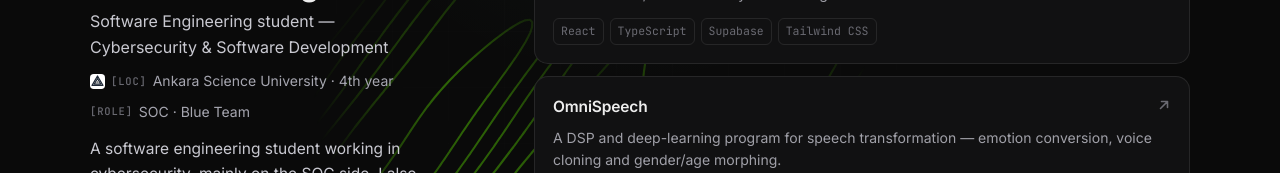
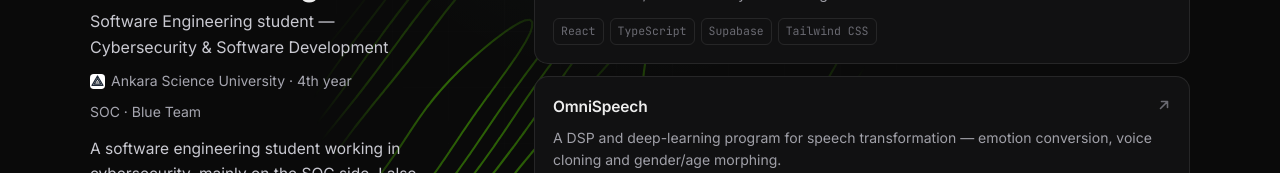
Before and after one commit to HasanBasriEngin/HasanBasriEngin.github.io, a React (Vite) app: page / in a window 1280 px wide. Shown: the part 193-366 px from the top of the page. Built offline with nearby package versions, Linux system fonts and the light colour scheme.

Commit message:
Typewriter only on the bio; drop the [LOC]/[ROLE] tags
Meta lines (university, role) are back to plain static text. The
teletype effect now runs only on the bio paragraph, starting sooner
(delay 600ms).

```diff
--- a/src/App.tsx
+++ b/src/App.tsx
@@ -125,29 +125,15 @@
           <div className="meta">
             <span>
               <UniIcon />
-              <span className="tw-tag">[LOC]</span>
-              <Typewriter
-                text={profile.university[lang]}
-                delay={450}
-                speed={40}
-                instant={twInstant}
-              />
+              {profile.university[lang]}
             </span>
-            <span>
-              <span className="tw-tag">[ROLE]</span>
-              <Typewriter
-                text={profile.focus[lang]}
-                delay={1600}
-                speed={40}
-                instant={twInstant}
-              />
-            </span>
+            <span>{profile.focus[lang]}</span>
           </div>
 
           <p className="bio">
             <Typewriter
               text={profile.bio[lang]}
-              delay={1750}
+              delay={600}
               speed={8}
               instant={twInstant}
               onDone={finishIntro}
--- a/src/index.css
+++ b/src/index.css
@@ -405,14 +405,6 @@
   }
 }
 
-.tw-tag {
-  font-family: var(--font-mono);
-  font-size: 10.5px;
-  font-weight: 500;
-  letter-spacing: 0.08em;
-  color: var(--text-dim);
-}
-
 /* ---------- socials ---------- */
 
 .socials {
```
